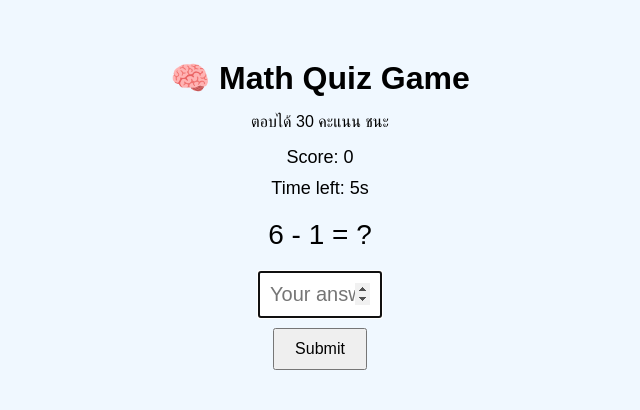
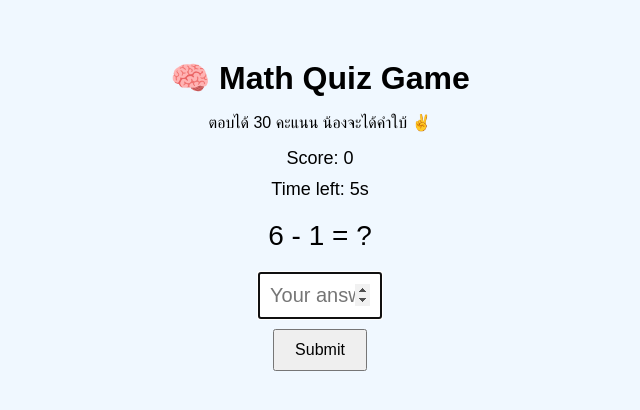
Before and after one commit to N4FOUR/HintGame, a plain HTML site: page game5.html in a window 1280 px wide. Shown: the whole page, without its empty margins (320-960 px from the left). Drawn offline with Linux system fonts and the light colour scheme.

Commit message:
Update game5.html

```diff
--- a/game5.html
+++ b/game5.html
@@ -54,7 +54,7 @@
 <body>
 
   <h1>🧠 Math Quiz Game</h1>
-  <p>ตอบได้ 30 คะแนน ชนะ</p>
+  <p>ตอบได้ 30 คะแนน น้องจะได้คำใบ้ ✌️</p>
   <div id="score">Score: 0</div>
   <div id="timer">Time left: 10s</div>
   <div id="question">Loading...</div>
```
